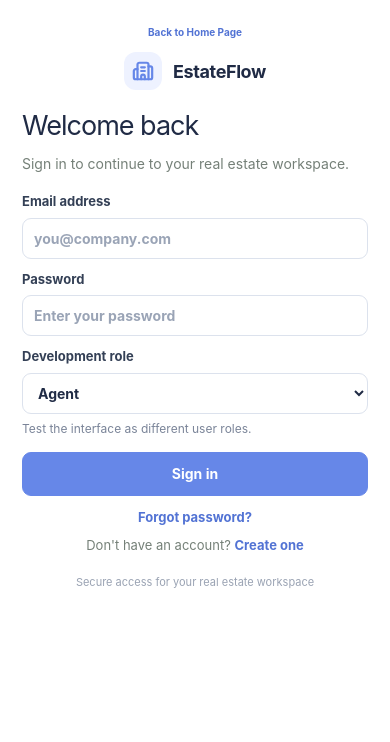
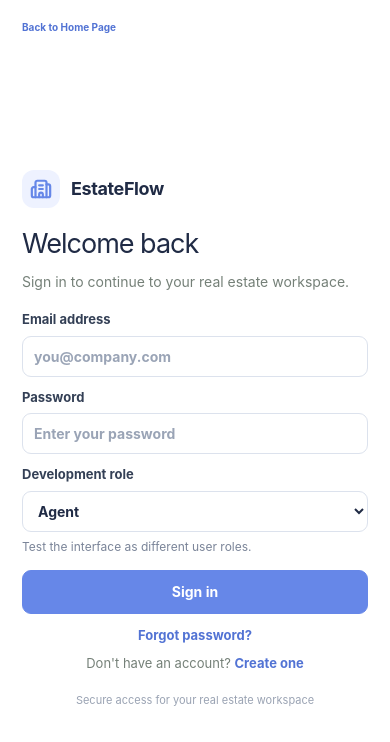
Before and after one commit to muhammad-arham-dev/EstateFlow-CRM, a React (Vite) app: page /login in a window 390 px wide. Shown: the top 742 px of the page. Built offline with nearby package versions, Linux system fonts and the light colour scheme.

Commit message:
feat: enhance auth form layout and styling for better responsiveness

```diff
--- a/src/styles/auth.css
+++ b/src/styles/auth.css
@@ -311,10 +311,15 @@
   }
 
   .auth-form-panel {
-    display: block;
+    position: relative;
+    display: grid;
+    grid-template-columns: minmax(0, 1fr);
+    align-content: center;
+    justify-items: center;
     min-height: 100vh;
+    min-height: 100svh;
     box-sizing: border-box;
-    padding: 18px 22px 24px;
+    padding: 58px 22px 24px;
   }
 
   .auth-back-home-desktop {
@@ -322,8 +327,11 @@
   }
 
   .auth-back-home-mobile {
+    position: absolute;
+    top: 20px;
+    left: 22px;
     display: inline-block;
-    margin-bottom: 12px;
+    margin: 0;
     color: #526fe4;
   }
 
@@ -332,12 +340,14 @@
   }
 
   .auth-form-wrap {
+    width: 100%;
     max-width: 460px;
-    margin: 0 auto;
+    margin: 0;
   }
 
   .auth-mobile-brand {
     display: flex;
+    width: min(460px, 100%);
     margin-bottom: 20px;
     color: #202b45;
   }
```
